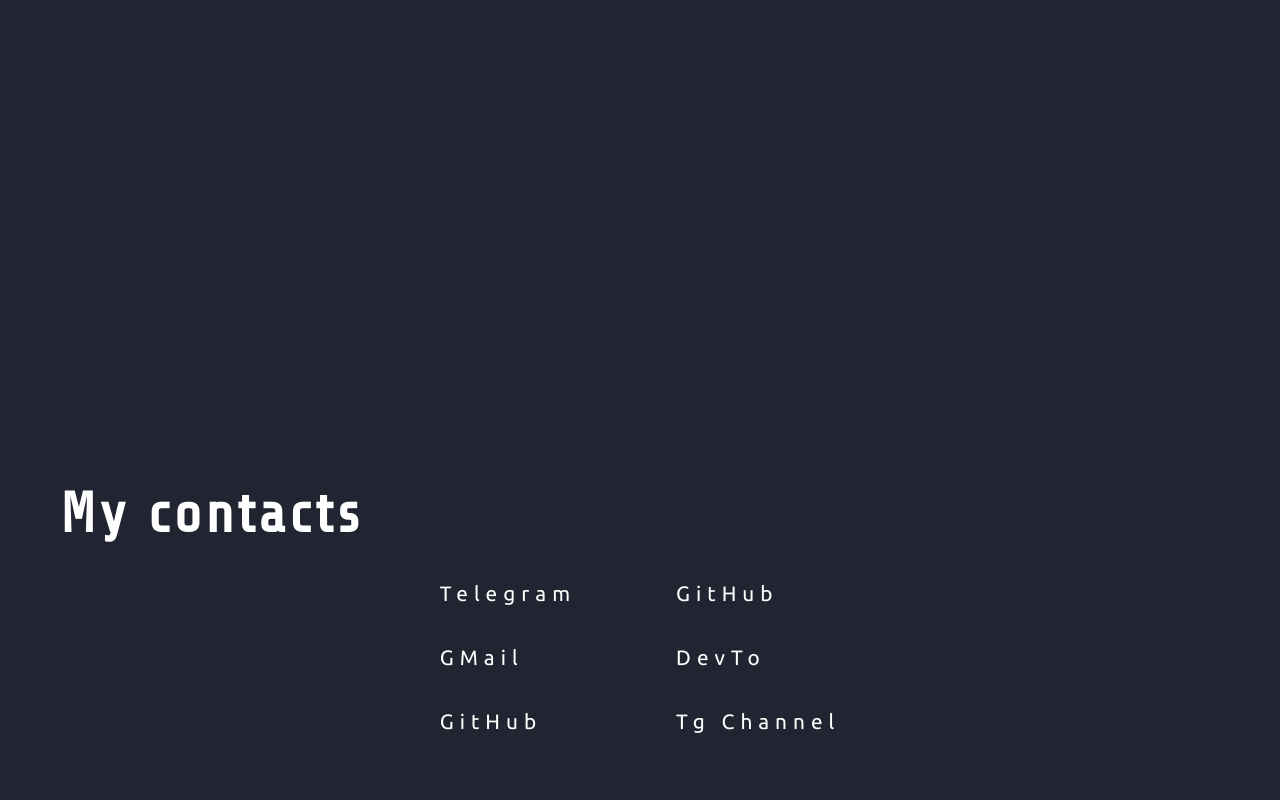
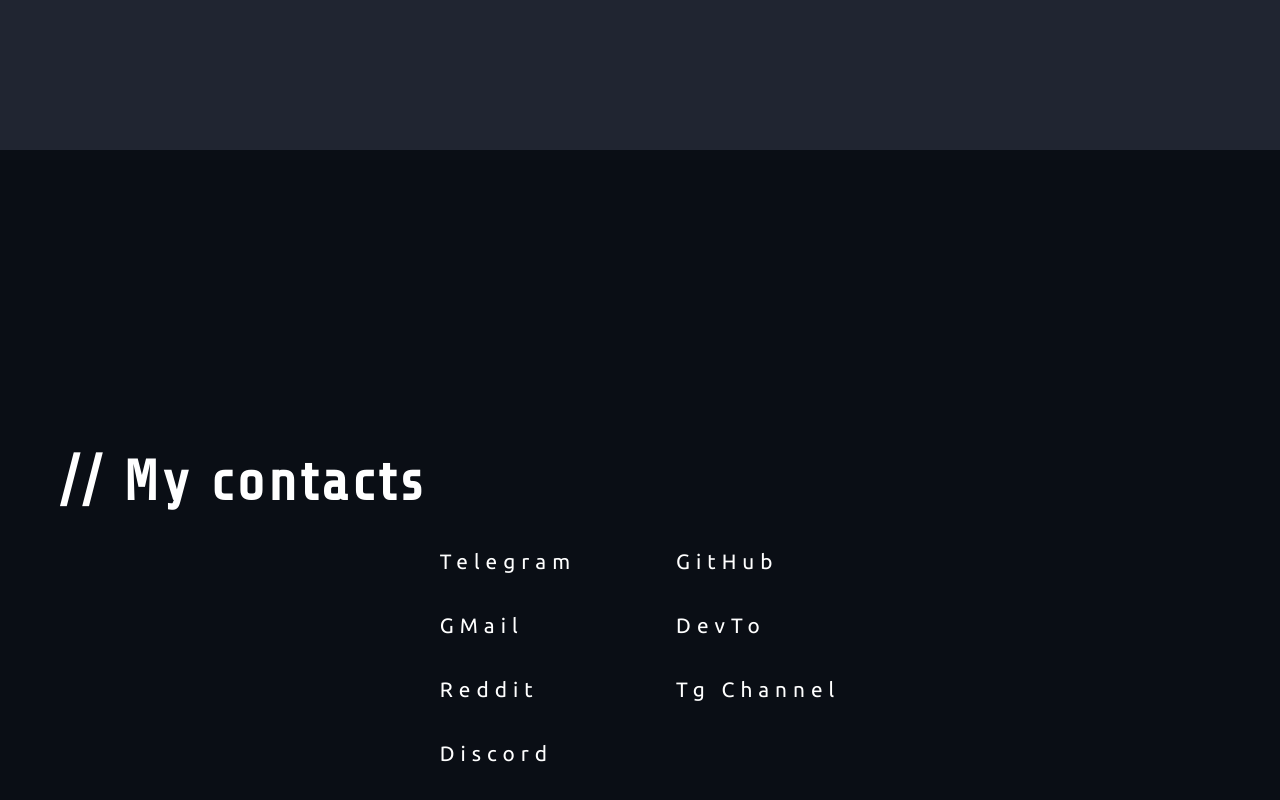
Before and after one commit to Nighty3098/Portfolio, a React (Create React App) app: page / in a window 1280 px wide. Shown: the part 1570-2370 px from the top of the page. Built offline with nearby package versions, Linux system fonts and the light colour scheme.

Commit message:
Updated contacts block

```diff
--- a/src/App.css
+++ b/src/App.css
@@ -161,6 +161,19 @@ html, body {
   height: 100vh;
 }
 
+.contacts-list {
+  display: flex;
+  flex-direction: column;
+  align-items: flex-start;
+  align-content: center;
+  justify-content: flex-start;
+  text-align: left;
+  gap: 0px;
+  padding: 0px;
+  margin: 0px;
+  height: 100%;
+}
+
 .contacts-list a {
   text-decoration: none;
   font-size: 1.3rem;
@@ -168,6 +181,7 @@ html, body {
   letter-spacing: 6px;
   padding: 0px;
   margin: 0px;
+  height: 4rem;
 }
 
 .contacts-tiling {
--- a/src/components/aboutme.tsx
+++ b/src/components/aboutme.tsx
@@ -4,7 +4,7 @@ function AboutMePage() {
     return (
         <div id="about-me" className="content-block about-block content" style={{ height: "auto", minHeight: "100vh", padding: "var(--spacing-xl)", width: "calc(100% - var(--spacing-xl) - var(--spacing-xl))" }}>
             <div style={{ display: "flex", flexDirection: "column", alignContent: "center", alignItems: "center", justifyContent: "center", textAlign: "left", gap: "var(--spacing-l)", padding: "0px", margin: "0px" }}>
-                <h2>Hello! I am Artem</h2>
+                <h2>// Hello! I am Artem</h2>
                 <p>I am 18 years old, and I spent 5 of them at the SAIKT Programming Academy, and now I am studying at SibSUTIS University</p>
                 <p>I strive to grow in IT and work on large-scale projects that improve people's lives</p>
                 <p>You can check out my open source projects on GitHub and in my organizations</p>
--- a/src/components/contacts.tsx
+++ b/src/components/contacts.tsx
@@ -20,8 +20,13 @@ const contacts: Contact[] = [
     },
     {
         id: 3,
-        name: "GitHub",
-        link: "https://github.com/Nighty3098",
+        name: "Reddit",
+        link: "https://www.reddit.com/user/DEVELOPER0x31/",
+    },
+    {
+        id: 4,
+        name: "Discord",
+        link: "https://discord.gg/#9707/",
     },
 ];
 
@@ -52,8 +57,6 @@ const resources: Resource[] = [
 function ContactCard({ contact }: { contact: Contact }) {
     return (
         <motion.div
-            style={{
-            }}
         >
             <motion.a href={contact.link}>{contact.name}</motion.a>
         </motion.div>
@@ -62,8 +65,8 @@ function ContactCard({ contact }: { contact: Contact }) {
 
 function MyContacts() {
     return (
-        <div id="my-contacts" className="content-block content contacts-block" style={{ height: "100vh", padding: "var(--spacing-xl)", width: "calc(100% - var(--spacing-xl) - var(--spacing-xl))", flexDirection: "column", alignContent: "center", alignItems: "center", justifyContent: "center" }}>
-            <h2>My contacts</h2>
+        <div id="my-contacts" className="content-block content contacts-block" style={{ height: "100vh", padding: "var(--spacing-xl)", width: "calc(100% - var(--spacing-xl) - var(--spacing-xl))", flexDirection: "column", alignContent: "center", alignItems: "center", justifyContent: "center", backgroundColor: "var(--bg-2)" }}>
+            <h2>// My contacts</h2>
             <div className="contacts-tiling">
                 <div className="contacts-list">
                     {contacts.map((contact) => (
--- a/src/components/welcome.tsx
+++ b/src/components/welcome.tsx
@@ -19,8 +19,7 @@ const Navigation = () => {
               hidden: { opacity: 0, y: 10 },
               visible: { opacity: 1, y: 0 },
             }}
-            whileHover={{ scale: 1.1, letterSpacing: "10px" }}
-            whileTap={{ scale: 0.95 }}
+            whileHover={{ letterSpacing: "10px" }}
             style={{ margin: "0 10px" }}
           >
             {text}
```
